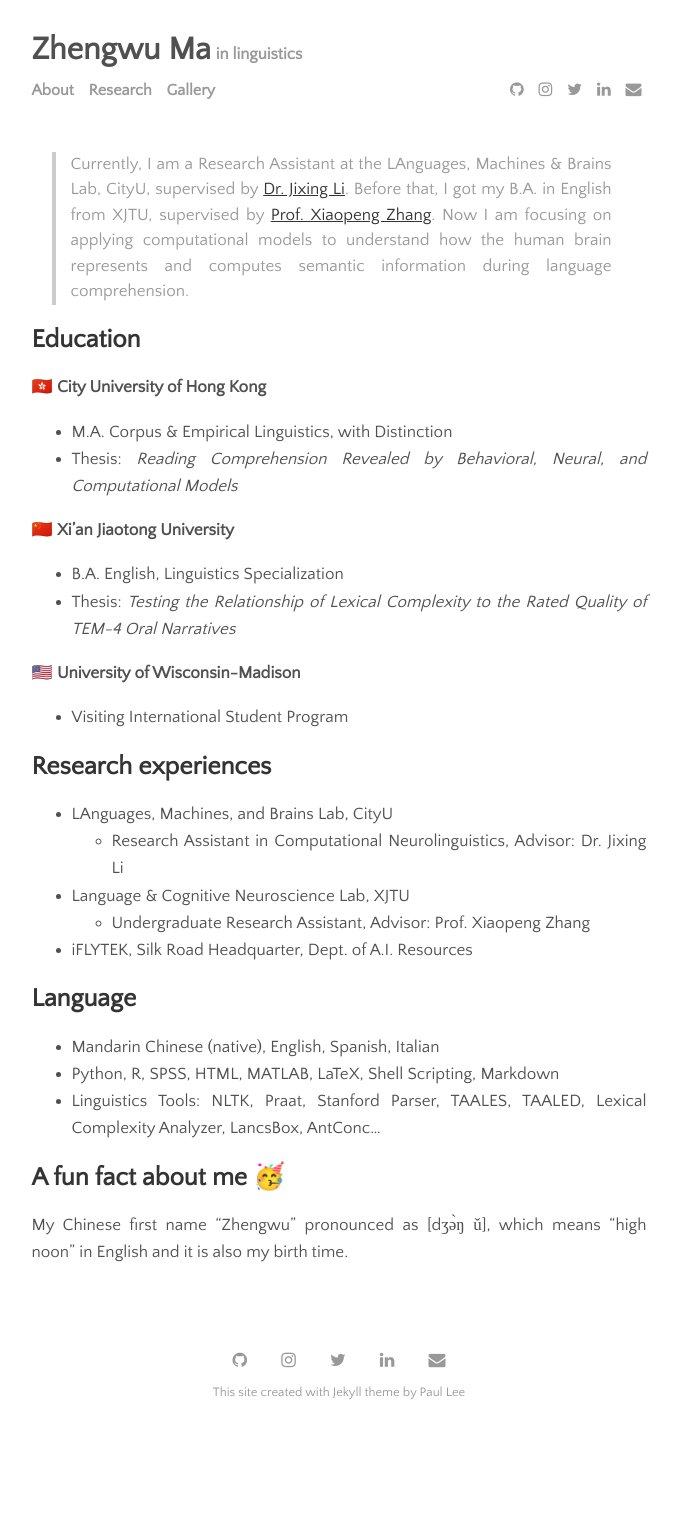
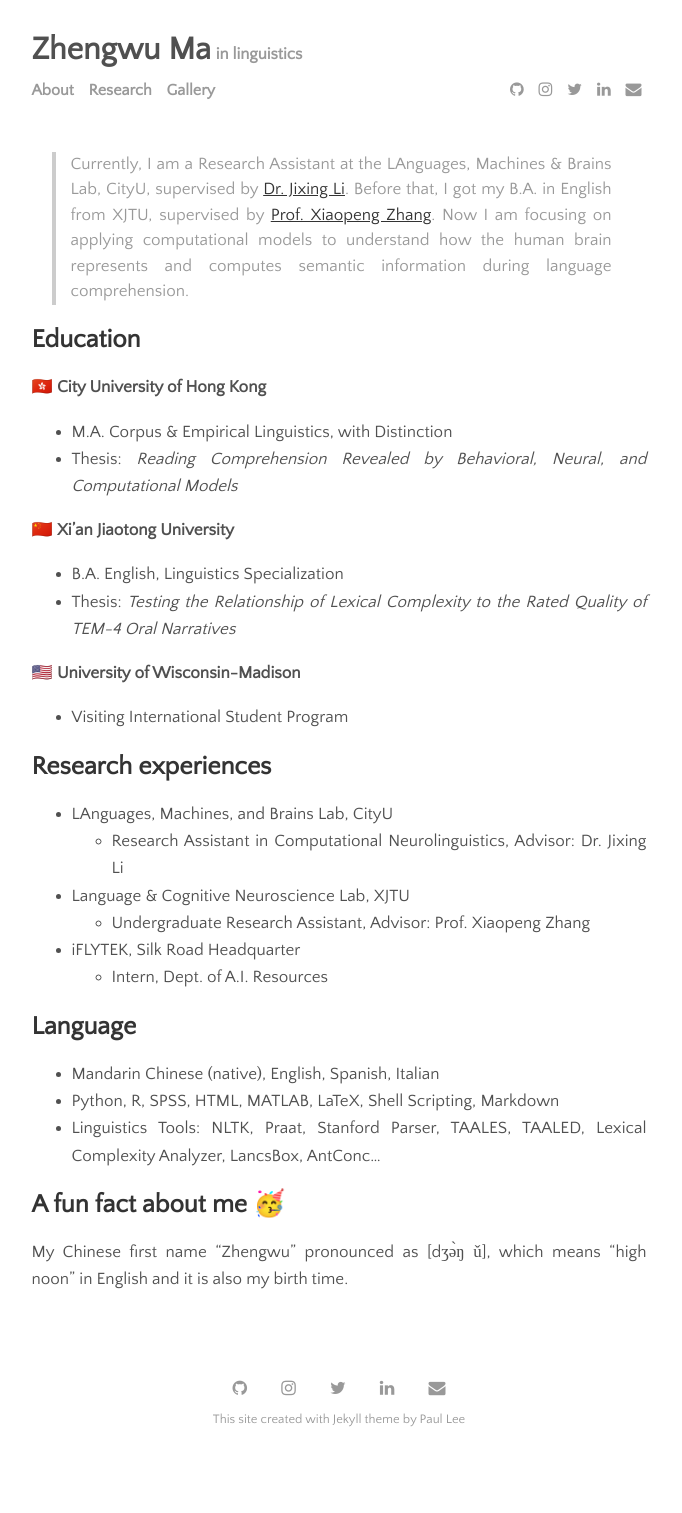
Before and after one commit to zhengwuma/zhengwuma.github.io, a Jekyll site: the page built from menu/about.md, in a window 1280 px wide. Shown: the whole page, without its empty margins (301-983 px from the left). Built offline with Jekyll 4.4.1, drawn with Linux system fonts in a browser that asks for light colours; before the commit the page ends 1486 px from its top, so only the background shows below that.

Commit message:
Update about.md

```diff
--- a/menu/about.md
+++ b/menu/about.md
@@ -25,7 +25,8 @@ permalink: /about
 - Language & Cognitive Neuroscience Lab, XJTU
   - Undergraduate Research Assistant, Advisor: Prof. Xiaopeng Zhang
 
-- iFLYTEK, Silk Road Headquarter, Dept. of A.I. Resources
+- iFLYTEK, Silk Road Headquarter
+  - Intern, Dept. of A.I. Resources
 
 ## Language
 - Mandarin Chinese (native), English, Spanish, Italian
```
